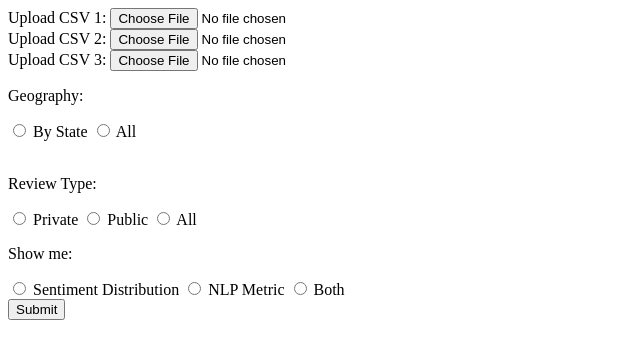
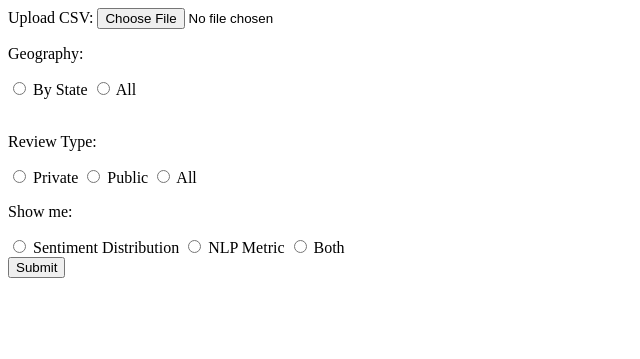
Before and after one commit to asillis1/NLPAnalyzer, a Flask app: page / in a window 1280 px wide. Shown: the top 359 px of the page, without its empty margins (0-640 px from the left). Run offline with Flask 3, Linux system fonts and the light colour scheme; parts of the project's set-up code (start-up, migrations or seed data) failed here and were passed over.

Commit message:
Add files via upload

```diff
--- a/templates/index.html
+++ b/templates/index.html
@@ -2,16 +2,12 @@
 <html lang="en">
 <head>
     <meta charset="UTF-8">
-    <title>Upload CSVs</title>
+    <title>Upload CSV</title>
 </head>
 <body>
     <form action="/" method="post" enctype="multipart/form-data">
-        <label for="file1">Upload CSV 1:</label>
-        <input type="file" id="file1" name="file1" accept=".csv"><br>
-        <label for="file2">Upload CSV 2:</label>
-        <input type="file" id="file2" name="file2" accept=".csv"><br>
-        <label for="file3">Upload CSV 3:</label>
-        <input type="file" id="file3" name="file3" accept=".csv"><br>
+        <label for="file">Upload CSV:</label>
+        <input type="file" id="file" name="file" accept=".csv"><br>
 
         <p>Geography:</p>
         <input type="radio" id="state" name="geography" value="state" onclick="showDropdown()">
```
